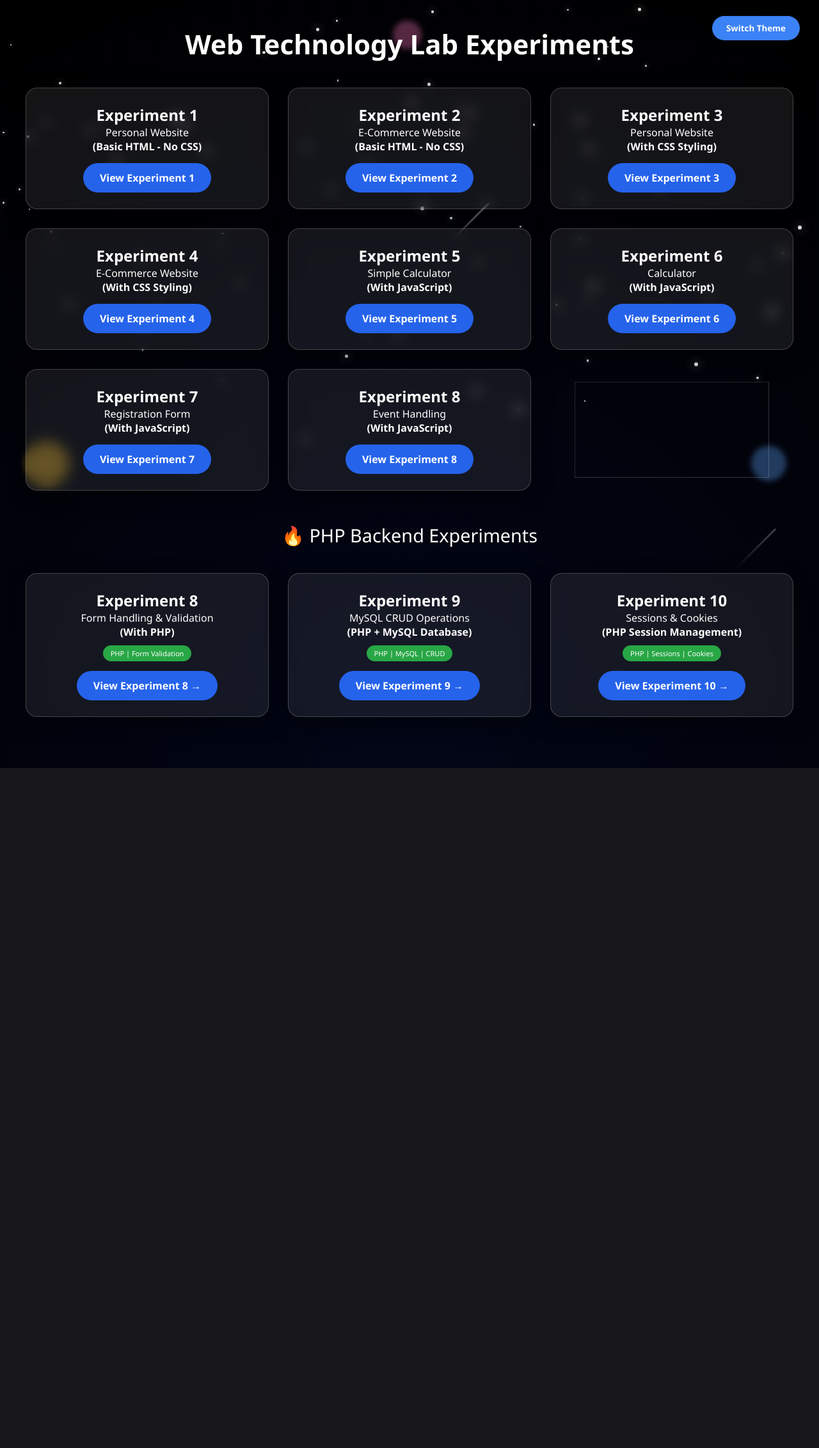
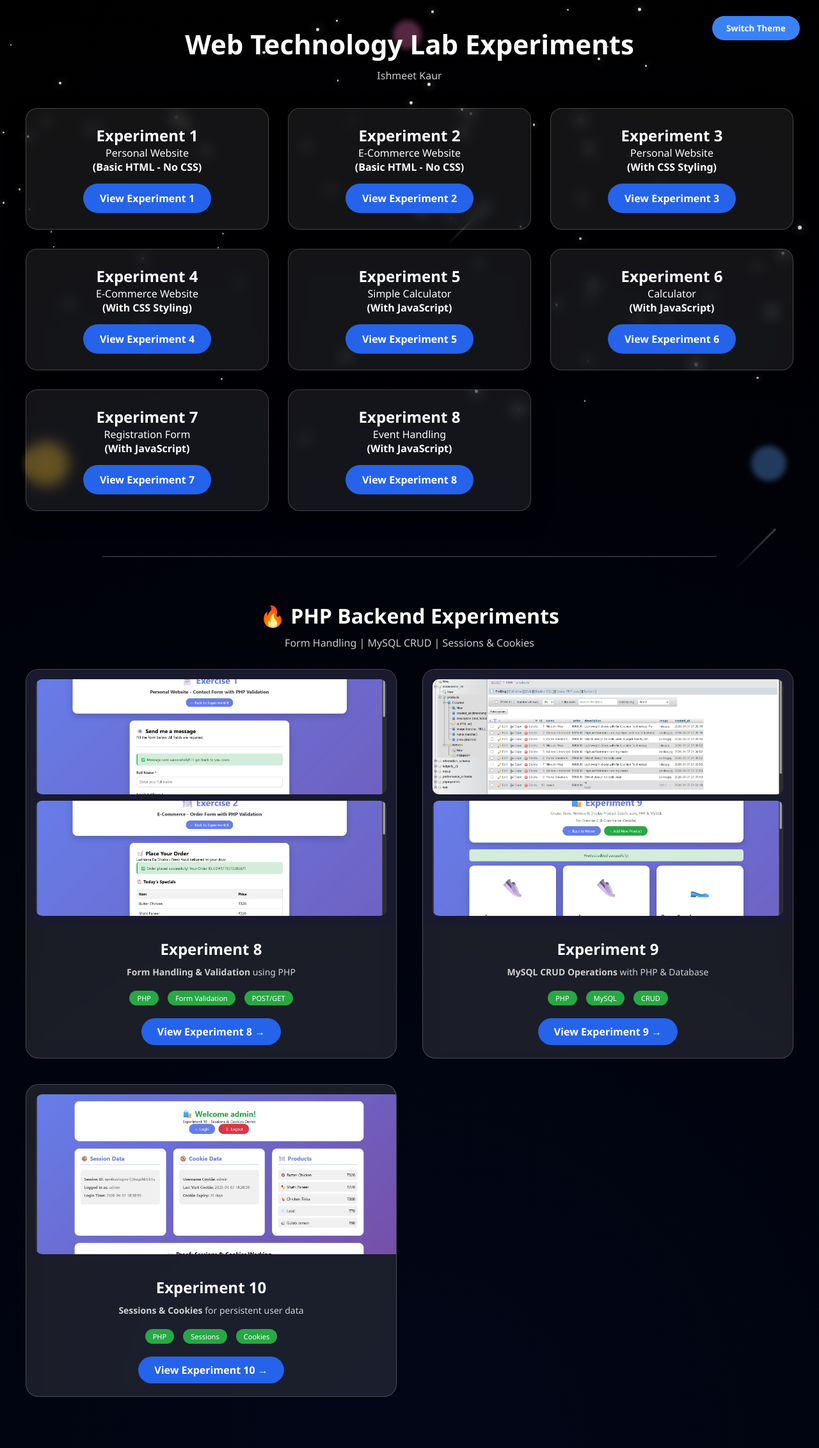
Before and after one commit to ishmeet-kaur25/Web-technology, a PHP site: page / in a window 1280 px wide; the page is wider, and only the part inside the window is pictured. Shown: that part at 64% size. Before the commit the page ends 1201 px from the top of that part, so only its background shows below. Run offline with PHP 8.4, Linux system fonts and the light colour scheme.

Commit message:
final commit

```diff
--- a/index.html
+++ b/index.html
@@ -38,9 +38,15 @@ color:#1e293b;
 
 h1{
 font-size:42px;
-margin-bottom:40px;
+margin-bottom:10px;
 text-align:center;
 z-index:2;
+}
+
+.subtitle{
+text-align:center;
+margin-bottom:40px;
+opacity:0.8;
 }
 
 /* THEME BUTTON */
@@ -90,13 +96,9 @@ border:1px solid #cbd5e1;
 box-shadow:0 10px 25px rgba(0,0,0,0.15);
 }
 
-/* HOVER */
-
 .card:hover{
 transform:translateY(-8px) scale(1.04);
 }
-
-/* BUTTON */
 
 .btn{
 display:inline-block;
@@ -114,19 +116,145 @@ transition:0.3s;
 transform:scale(1.08);
 }
 
-/* PHP BADGE */
+/* PHP SECTION STYLES */
+.php-section{
+margin: 40px 0;
+width: 100%;
+}
+
+.php-header{
+text-align: center;
+margin-bottom: 30px;
+}
+
+.php-header h2{
+font-size: 2rem;
+margin-bottom: 10px;
+}
+
+.php-header p{
+opacity: 0.8;
+}
+
+.php-grid{
+display: grid;
+grid-template-columns: repeat(auto-fit, minmax(380px, 1fr));
+gap: 40px;
+width: 100%;
+max-width: 1300px;
+margin: 0 auto;
+}
+
+.php-card{
+background: rgba(255,255,255,0.1);
+backdrop-filter: blur(10px);
+border-radius: 20px;
+overflow: hidden;
+border: 1px solid rgba(255,255,255,0.2);
+transition: 0.4s;
+}
+
+body.light .php-card{
+background: white;
+border: 1px solid #e0e0e0;
+}
+
+.php-card:hover{
+transform: translateY(-10px);
+}
+
+/* VERTICAL STACKED IMAGES */
+.php-card-images{
+display: flex;
+flex-direction: column;
+gap: 10px;
+padding: 15px;
+background: #1a1a2e;
+}
+
+body.light .php-card-images{
+background: #f0f0f0;
+}
+
+.php-card-image{
+width: 100%;
+height: 180px;
+overflow: hidden;
+background: #2a2a3e;
+display: flex;
+align-items: center;
+justify-content: center;
+border-radius: 10px;
+}
+
+.php-card-image img{
+width: 100%;
+height: 100%;
+object-fit: cover;
+}
+
+/* SINGLE IMAGE STYLE */
+.php-card-image-single{
+width: 100%;
+height: 250px;
+overflow: hidden;
+background: #2a2a3e;
+display: flex;
+align-items: center;
+justify-content: center;
+border-radius: 10px;
+margin: 15px;
+}
+
+.php-card-image-single img{
+width: 100%;
+height: 100%;
+object-fit: cover;
+}
+
+.php-card-content{
+padding: 20px;
+text-align: center;
+}
+
+.php-card-content h3{
+font-size: 1.5rem;
+margin-bottom: 10px;
+}
+
+.php-card-content p{
+opacity: 0.8;
+margin-bottom: 15px;
+font-size: 14px;
+}
+
 .php-badge{
-display:inline-block;
-margin-top:10px;
-padding:5px 12px;
-border-radius:20px;
-font-size:11px;
-background:#28a745;
-color:white;
+display: inline-block;
+padding: 4px 12px;
+border-radius: 20px;
+font-size: 11px;
+margin: 5px;
+background: #28a745;
+color: white;
+}
+
+.php-btn{
+display: inline-block;
+margin-top: 15px;
+padding: 10px 25px;
+border-radius: 30px;
+text-decoration: none;
+font-weight: 600;
+background: #2563eb;
+color: white;
+transition: 0.3s;
+}
+
+.php-btn:hover{
+transform: scale(1.05);
 }
 
 /* STARS */
-
 .star{
 position:absolute;
 border-radius:50%;
@@ -139,14 +267,10 @@ body.light .star{
 background:#475569;
 }
 
-/* STAR MOVEMENT */
-
 @keyframes moveStars{
 from{transform:translateY(0)}
 to{transform:translateY(-120vh)}
 }
-
-/* SHOOTING STAR */
 
 .shooting-star{
 position:absolute;
@@ -168,8 +292,6 @@ transform:translate(100vw,100vh) rotate(45deg);
 opacity:0;
 }
 }
-
-/* PLANETS */
 
 .planet{
 position:absolute;
@@ -203,19 +325,10 @@ top:4%;
 left:48%;
 }
 
-/* Section Title */
-.section-title{
-width:100%;
-text-align:center;
-margin:20px 0 10px 0;
-font-size:1.8rem;
-grid-column:1/-1;
-}
-
 hr{
-width:80%;
-margin:20px auto;
-border-color:rgba(255,255,255,0.2);
+width: 80%;
+margin: 30px auto;
+border-color: rgba(255,255,255,0.2);
 }
 
 </style>
@@ -226,151 +339,160 @@ border-color:rgba(255,255,255,0.2);
 <button class="theme-btn" onclick="toggleTheme()">Switch Theme</button>
 
 <h1>Web Technology Lab Experiments</h1>
-
-<div class="container">
+<div class="subtitle">Ishmeet Kaur</div>
 
 <!-- ========== EXPERIMENTS 1-7 (HTML/CSS/JS) ========== -->
-
-<!-- Experiment 1 -->
+<div class="container">
 <div class="card">
 <h2>Experiment 1</h2>
 <p>Personal Website<br><strong>(Basic HTML - No CSS)</strong></p>
 <a href="exp-1-personal web no css/personalweb.HTML" class="btn">View Experiment 1</a>
 </div>
 
-<!-- Experiment 2 -->
 <div class="card">
 <h2>Experiment 2</h2>
 <p>E-Commerce Website<br><strong>(Basic HTML - No CSS)</strong></p>
 <a href="exp-2-e-commerce no css/e-commerce.HTML" class="btn">View Experiment 2</a>
 </div>
 
-<!-- Experiment 3 -->
 <div class="card">
 <h2>Experiment 3</h2>
 <p>Personal Website<br><strong>(With CSS Styling)</strong></p>
 <a href="exp-3-personal web/Personalweb.HTML" class="btn">View Experiment 3</a>
 </div>
 
-<!-- Experiment 4 -->
 <div class="card">
 <h2>Experiment 4</h2>
 <p>E-Commerce Website<br><strong>(With CSS Styling)</strong></p>
 <a href="exp-4-e-commerce/E-commerce.HTML" class="btn">View Experiment 4</a>
 </div>
 
-<!-- Experiment 5 -->
 <div class="card">
 <h2>Experiment 5</h2>
 <p>Simple Calculator<br><strong>(With JavaScript)</strong></p>
 <a href="exp-5-calculator/simple%20calculator.HTML" class="btn">View Experiment 5</a>
 </div>
 
-<!-- Experiment 6 -->
 <div class="card">
 <h2>Experiment 6</h2>
 <p>Calculator<br><strong>(With JavaScript)</strong></p>
 <a href="exp-5-calculator/calculator.HTML" class="btn">View Experiment 6</a>
 </div>
 
-<!-- Experiment 7 -->
 <div class="card">
 <h2>Experiment 7</h2>
 <p>Registration Form<br><strong>(With JavaScript)</strong></p>
 <a href="exp-6-registration%20form/registration%20form.HTML" class="btn">View Experiment 7</a>
 </div>
 
-<!-- Experiment 8 -->
 <div class="card">
 <h2>Experiment 8</h2>
 <p>Event Handling<br><strong>(With JavaScript)</strong></p>
 <a href="exp-7-event%20handling/event%20handling.HTML" class="btn">View Experiment 8</a>
 </div>
+</div>
 
 <hr>
 
-<!-- ========== EXPERIMENTS 8,9,10 (PHP BACKEND) ========== -->
+<!-- ========== PHP EXPERIMENTS SECTION (WITH PROOF IMAGES VERTICAL) ========== -->
+<div class="php-section">
+    <div class="php-header">
+        <h2>🔥 PHP Backend Experiments</h2>
+        <p>Form Handling | MySQL CRUD | Sessions & Cookies</p>
+    </div>
 
-<div class="section-title">🔥 PHP Backend Experiments</div>
+    <div class="php-grid">
+        <!-- Experiment 8 PHP - 2 PROOF IMAGES VERTICAL STACK -->
+        <div class="php-card">
+            <div class="php-card-images">
+                <div class="php-card-image">
+                    <img src="exp-8/proof1.jpg" alt="Proof 1" onerror="this.parentElement.innerHTML='<div style=\'padding:60px;text-align:center;\'>📸 proof1.jpg<br>Add in exp-8 folder</div>'">
+                </div>
+                <div class="php-card-image">
+                    <img src="exp-8/proof2.jpg" alt="Proof 2" onerror="this.parentElement.innerHTML='<div style=\'padding:60px;text-align:center;\'>📸 proof2.jpg<br>Add in exp-8 folder</div>'">
+                </div>
+            </div>
+            <div class="php-card-content">
+                <h3>Experiment 8</h3>
+                <p><strong>Form Handling & Validation</strong> using PHP</p>
+                <span class="php-badge">PHP</span>
+                <span class="php-badge">Form Validation</span>
+                <span class="php-badge">POST/GET</span>
+                <br>
+                <a href="exp-8/index.php" class="php-btn">View Experiment 8 →</a>
+            </div>
+        </div>
 
-<!-- Experiment 8 - PHP Form Handling -->
-<div class="card">
-<h2>Experiment 8</h2>
-<p>Form Handling & Validation<br><strong>(With PHP)</strong></p>
-<span class="php-badge">PHP | Form Validation</span>
-<a href="exp-8/index.php" class="btn">View Experiment 8 →</a>
-</div>
+        <!-- Experiment 9 PHP - 2 PROOF IMAGES VERTICAL STACK -->
+        <div class="php-card">
+            <div class="php-card-images">
+                <div class="php-card-image">
+                    <img src="exp-9/proof1.jpg" alt="Proof 1" onerror="this.parentElement.innerHTML='<div style=\'padding:60px;text-align:center;\'>📸 proof1.jpg<br>Add in exp-9 folder</div>'">
+                </div>
+                <div class="php-card-image">
+                    <img src="exp-9/proof2.jpg" alt="Proof 2" onerror="this.parentElement.innerHTML='<div style=\'padding:60px;text-align:center;\'>📸 proof2.jpg<br>Add in exp-9 folder</div>'">
+                </div>
+            </div>
+            <div class="php-card-content">
+                <h3>Experiment 9</h3>
+                <p><strong>MySQL CRUD Operations</strong> with PHP & Database</p>
+                <span class="php-badge">PHP</span>
+                <span class="php-badge">MySQL</span>
+                <span class="php-badge">CRUD</span>
+                <br>
+                <a href="exp-9/index.php" class="php-btn">View Experiment 9 →</a>
+            </div>
+        </div>
 
-<!-- Experiment 9 - PHP MySQL CRUD -->
-<div class="card">
-<h2>Experiment 9</h2>
-<p>MySQL CRUD Operations<br><strong>(PHP + MySQL Database)</strong></p>
-<span class="php-badge">PHP | MySQL | CRUD</span>
-<a href="exp-9/index.php" class="btn">View Experiment 9 →</a>
-</div>
-
-<!-- Experiment 10 - PHP Sessions & Cookies -->
-<div class="card">
-<h2>Experiment 10</h2>
-<p>Sessions & Cookies<br><strong>(PHP Session Management)</strong></p>
-<span class="php-badge">PHP | Sessions | Cookies</span>
-<a href="exp-10/index.php" class="btn">View Experiment 10 →</a>
-</div>
-
+        <!-- Experiment 10 PHP - 1 PROOF IMAGE -->
+        <div class="php-card">
+            <div class="php-card-image-single">
+                <img src="exp-10/proof.jpg" alt="Proof" onerror="this.parentElement.innerHTML='<div style=\'padding:80px;text-align:center;\'>📸 proof.jpg<br>Add in exp-10 folder</div>'">
+            </div>
+            <div class="php-card-content">
+                <h3>Experiment 10</h3>
+                <p><strong>Sessions & Cookies</strong> for persistent user data</p>
+                <span class="php-badge">PHP</span>
+                <span class="php-badge">Sessions</span>
+                <span class="php-badge">Cookies</span>
+                <br>
+                <a href="exp-10/index.php" class="php-btn">View Experiment 10 →</a>
+            </div>
+        </div>
+    </div>
 </div>
 
 <!-- PLANETS -->
-
 <div class="planet planet1"></div>
 <div class="planet planet2"></div>
 <div class="planet planet3"></div>
 
 <script>
-
-/* THEME */
-
 function toggleTheme(){
 document.body.classList.toggle("light");
 }
 
-/* STARS */
-
 for(let i=0;i<100;i++){
-
 let star=document.createElement("div");
 star.classList.add("star");
-
 let size=Math.random()*4+2;
-
 star.style.width=size+"px";
 star.style.height=size+"px";
-
 star.style.left=Math.random()*100+"vw";
 star.style.top=Math.random()*100+"vh";
-
 star.style.boxShadow="0 0 "+(size*3)+"px white";
-
 star.style.animationDuration=(Math.random()*50+20)+"s";
-
 document.body.appendChild(star);
 }
 
-/* SHOOTING STARS */
-
 for(let i=0;i<3;i++){
-
 let shoot=document.createElement("div");
 shoot.classList.add("shooting-star");
-
 shoot.style.left=Math.random()*100+"vw";
 shoot.style.top=Math.random()*40+"vh";
-
 shoot.style.animationDelay=(Math.random()*6)+"s";
-
 document.body.appendChild(shoot);
-
 }
-
 </script>
 
 </body>
```
Also changed, not shown: exp-9/index.php (+35 -17 lines).
